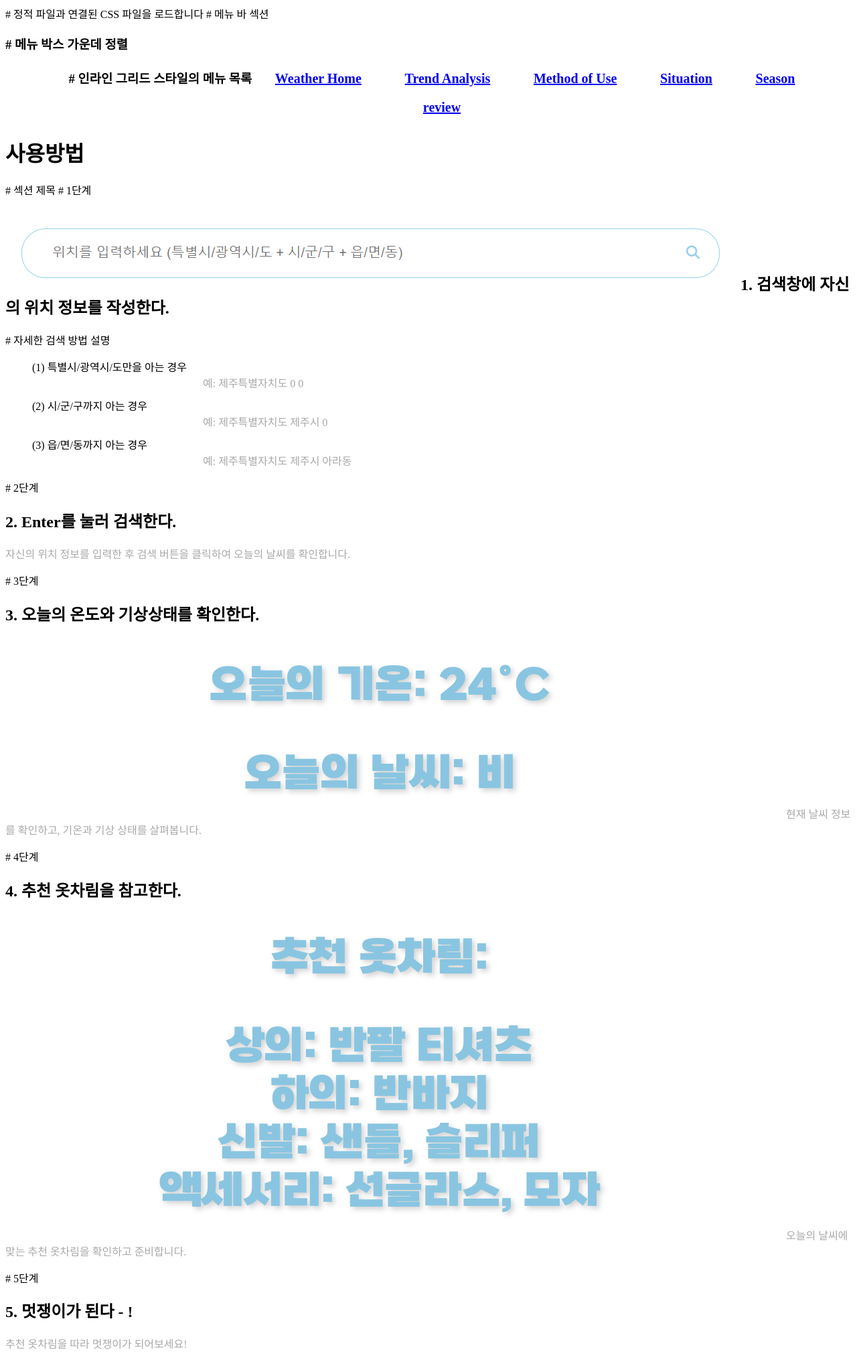
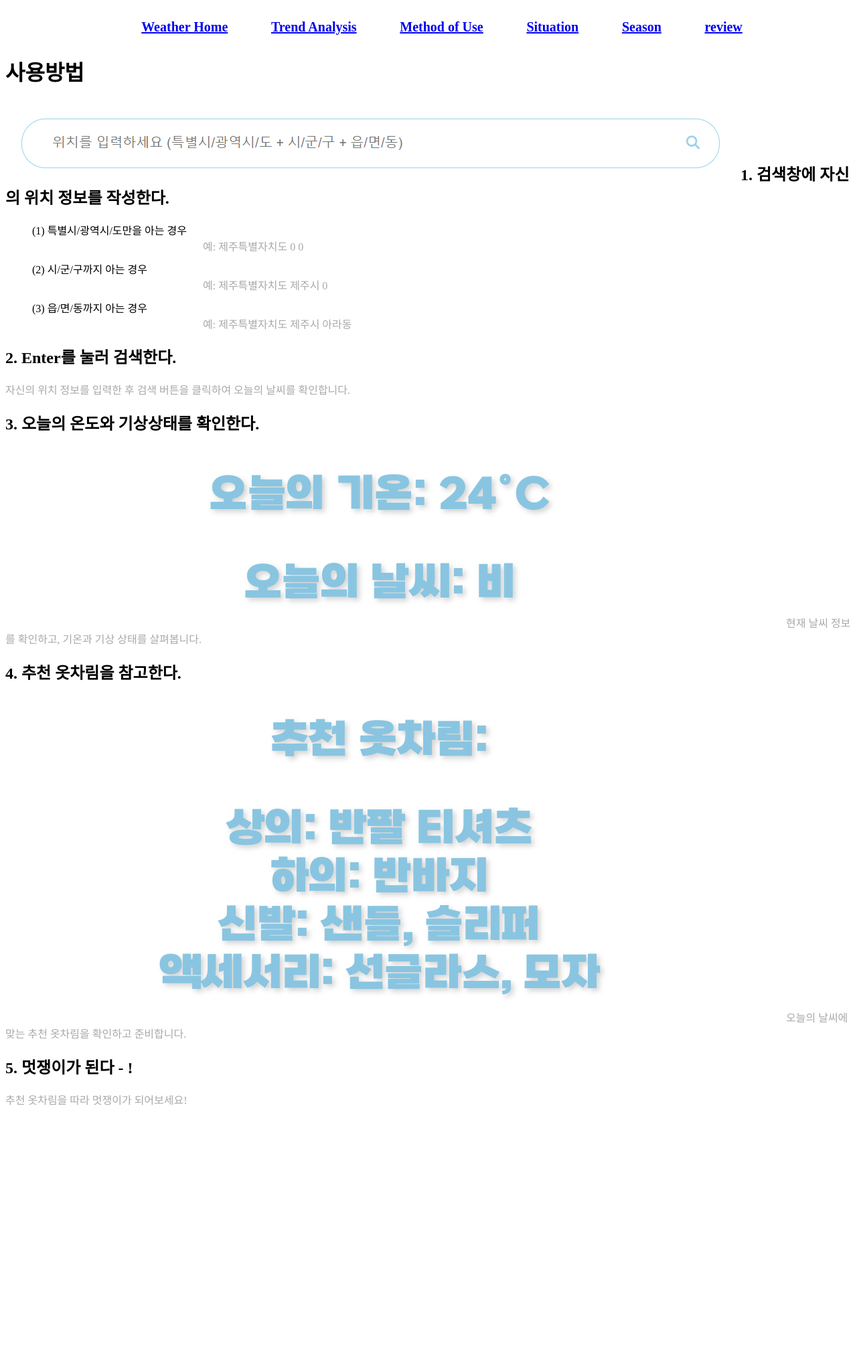
Before and after one commit to open555/open55555, a Django app: page /method_of_use/ in a window 1280 px wide. Shown: the whole page at 67% size. After the commit the page ends 1650 px from the top, so only its background shows below. Run offline with Django 5.2, Linux system fonts and the light colour scheme.

Commit message:
Update method_of_use.html
Signed-off-by: yyejinn <yyejin7@naver.com>

```diff
--- a/myapp/templates/myapp/method_of_use.html
+++ b/myapp/templates/myapp/method_of_use.html
@@ -6,15 +6,16 @@
     <title>사용방법</title>
     {% load static %}
     <link rel="stylesheet" type="text/css" href="{% static 'myapp/use.css' %}">
-   # 정적 파일과 연결된 CSS 파일을 로드합니다
+    <!-- 정적 파일과 연결된 CSS 파일을 로드합니다 -->
 </head>
 <body>
-    # 메뉴 바 섹션
+    <!-- 메뉴 바 섹션 -->
     <h3 class="menu-bar con-min-width">
         <div class="con">
-      <nav class="menu-bar__menu-box-1 text-align-center"> # 메뉴 박스 가운데 정렬
+            <nav class="menu-bar__menu-box-1 text-align-center">
+                <!-- 메뉴 박스 가운데 정렬 -->
                 <ul class="inline-grid">
-            # 인라인 그리드 스타일의 메뉴 목록
+                    <!-- 인라인 그리드 스타일의 메뉴 목록 -->
                     <li><a href="{% url 'weather' %}">Weather Home</a></li>
                     <li><a href="{% url 'trend' %}">Trend Analysis</a></li>
                     <li><a href="{% url 'method_of_use' %}">Method of Use</a></li>
@@ -27,42 +28,51 @@
     </h3>
 
     <div class="container">
-    <h1>사용방법</h1> # 섹션 제목
+        <h1>사용방법</h1> <!-- 섹션 제목 -->
 
-    # 1단계
+        <!-- 1단계 -->
         <h2>
             <img src="{% static 'myapp/images/search.png' %}" alt="검색창 이미지" class="search-image">
-      1. 검색창에 자신의 위치 정보를 작성한다.</h2>
-    # 자세한 검색 방법 설명
+            1. 검색창에 자신의 위치 정보를 작성한다.
+        </h2>
+        <!-- 자세한 검색 방법 설명 -->
         <ul>
-      <li class="one">(1) 특별시/광역시/도만을 아는 경우<br></li>
-      <li class="two">예: 제주특별자치도 0 0<br></li>
-      <li class="one">(2) 시/군/구까지 아는 경우<br></li>
-      <li class="two">예: 제주특별자치도 제주시 0<br></li>
-      <li class="one">(3) 읍/면/동까지 아는 경우<br></li>
-      <li class="two">예: 제주특별자치도 제주시 아라동<br></li>
+            <li class="one">(1) 특별시/광역시/도만을 아는 경우</li>
+            <li class="two">예: 제주특별자치도 0 0</li>
+            <li class="one">(2) 시/군/구까지 아는 경우</li>
+            <li class="two">예: 제주특별자치도 제주시 0</li>
+            <li class="one">(3) 읍/면/동까지 아는 경우</li>
+            <li class="two">예: 제주특별자치도 제주시 아라동</li>
         </ul>
 
-    # 2단계
+        <!-- 2단계 -->
         <h2>
-      2. Enter를 눌러 검색한다.</h2>
+            2. Enter를 눌러 검색한다.
+        </h2>
         <p>자신의 위치 정보를 입력한 후 검색 버튼을 클릭하여 오늘의 날씨를 확인합니다.</p>
 
-    # 3단계
+        <!-- 3단계 -->
         <h2>
-      3. 오늘의 온도와 기상상태를 확인한다.</h2>
-    <p><img src="{% static 'myapp/images/recom1.png' %}"alt="검색창 이미지" class="recom1-image">
-      현재 날씨 정보를 확인하고, 기온과 기상 상태를 살펴봅니다.</p>
+            3. 오늘의 온도와 기상상태를 확인한다.
+        </h2>
+        <p>
+            <img src="{% static 'myapp/images/recom1.png' %}" alt="검색창 이미지" class="recom1-image">
+            현재 날씨 정보를 확인하고, 기온과 기상 상태를 살펴봅니다.
+        </p>
 
-    # 4단계
+        <!-- 4단계 -->
         <h2>
-      4. 추천 옷차림을 참고한다.</h2>
+            4. 추천 옷차림을 참고한다.
+        </h2>
         <p>
-      <img src="{% static 'myapp/images/recom2.png' %}"alt="검색창 이미지" class="recom2-image">
-      오늘의 날씨에 맞는 추천 옷차림을 확인하고 준비합니다.</p>
+            <img src="{% static 'myapp/images/recom2.png' %}" alt="검색창 이미지" class="recom2-image">
+            오늘의 날씨에 맞는 추천 옷차림을 확인하고 준비합니다.
+        </p>
 
-    # 5단계
-    <h2>5. 멋쟁이가 된다 - !</h2>
+        <!-- 5단계 -->
+        <h2>
+            5. 멋쟁이가 된다 - !
+        </h2>
         <p>추천 옷차림을 따라 멋쟁이가 되어보세요!</p>
     </div>
 
```
Lines whose indentation alone changed are shown as unchanged.
